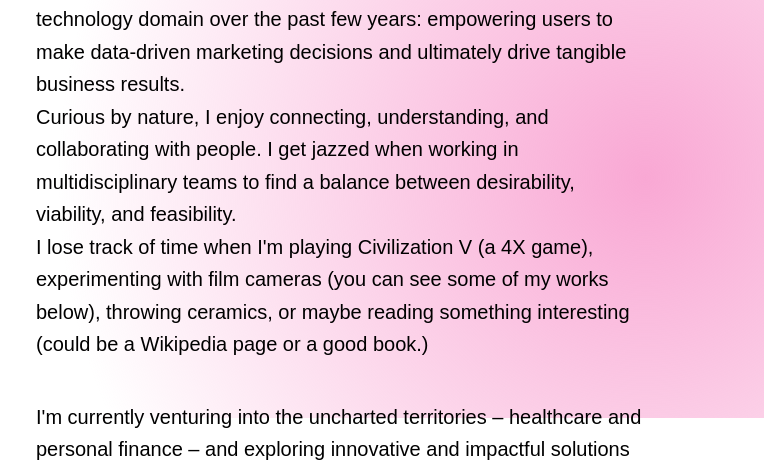
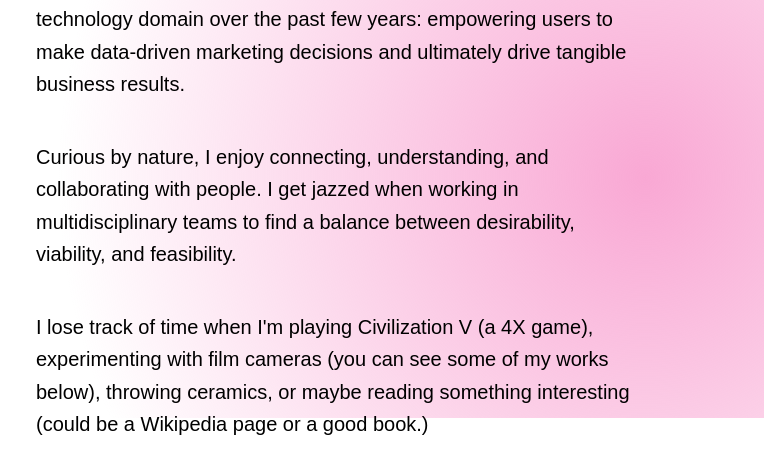
Before and after one commit to SteffYang/steffyang.github.io, a Gatsby site: page /about in a window 1280 px wide. Shown: the part 382-854 px from the top of the page, 516-1280 px from the left. Built offline with nearby package versions, Linux system fonts and the light colour scheme; Gatsby itself is replaced by a stand-in of ours.

Commit message:
Update about.js

```diff
--- a/src/pages/about.js
+++ b/src/pages/about.js
@@ -24,10 +24,10 @@ const AboutPage = () => {
               <p class="text-lg leading-relaxed md:text-xl md:leading-relaxed font-light">
                 Passionate about designing for data democratization and positive behavioral change, I've been solving problems in the marketing technology domain over the past few years: empowering users to make data-driven marketing decisions and ultimately drive tangible business results.
               </p>
-              <p className="text-lg leading-relaxed md:text-xl md:leading-relaxed font-light">
+              <p className="text-lg leading-relaxed md:text-xl md:leading-relaxed font-light mt-10">
                 Curious by nature, I enjoy connecting, understanding, and collaborating with people. I get jazzed when working in multidisciplinary teams to find a balance between desirability, viability, and feasibility.
               </p>
-              <p className="text-lg leading-relaxed md:text-xl md:leading-relaxed font-light">
+              <p className="text-lg leading-relaxed md:text-xl md:leading-relaxed font-light mt-10">
                 I lose track of time when I'm playing Civilization V (a 4X game), experimenting with film cameras (you can see some of my works below), throwing ceramics, or maybe reading something interesting (could be a Wikipedia page or a good book.)
               </p>
               <p class="text-lg leading-relaxed md:text-xl md:leading-relaxed font-light mt-10">
```
